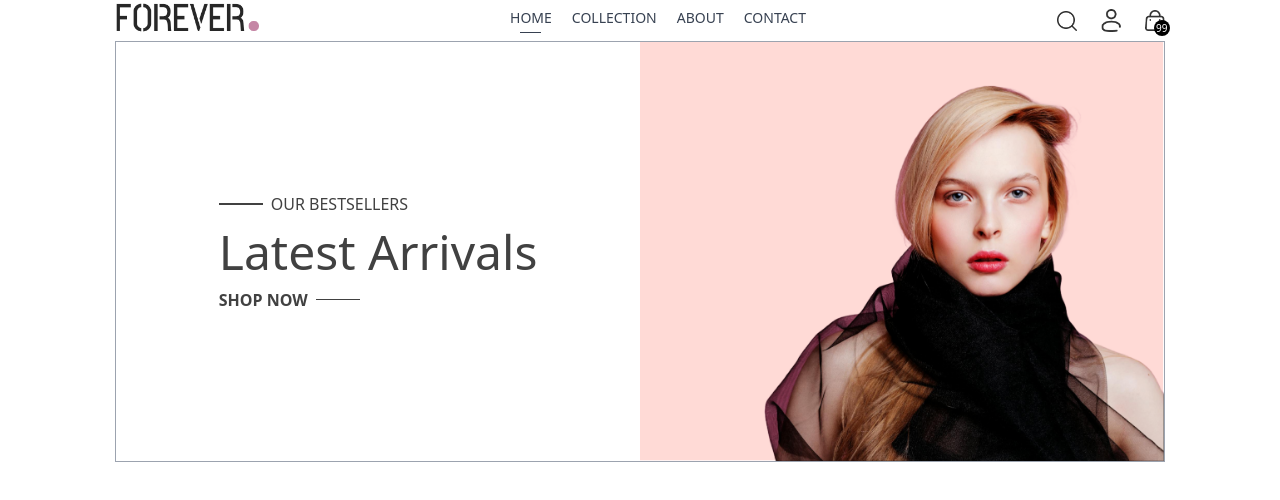
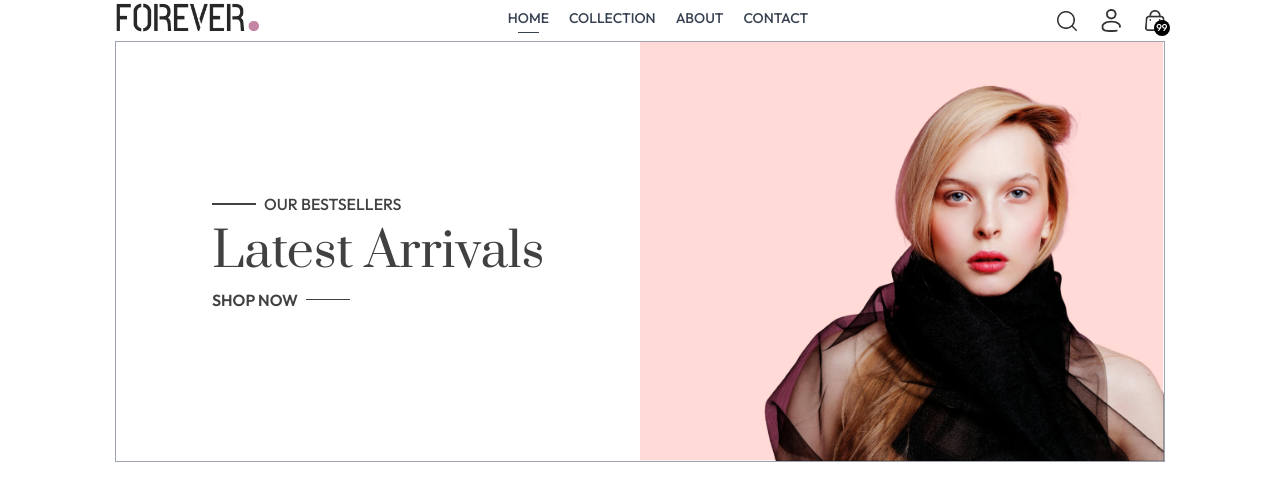
Before and after one commit to YogeshMahajanGit/E-com, a React (Vite) app in the folder frontend/: page / in a window 1280 px wide. Shown: the top 500 px of the page. Built offline with nearby package versions, Linux system fonts and the light colour scheme.

Commit message:
add fonts

```diff
--- a/frontend/src/components/Hero.jsx
+++ b/frontend/src/components/Hero.jsx
@@ -9,7 +9,7 @@
             <p className="w-8 md:w-11 h-[2px] bg-[#414141]"></p>
             <p className="font-medium text-sm md:text-base">OUR BESTSELLERS</p>
           </div>
-          <h1 className="text-3xl sm:py-3 lg:text-5xl leading-relaxed">
+          <h1 className="prata-regular text-3xl sm:py-3 lg:text-5xl leading-relaxed">
             Latest Arrivals
           </h1>
           <div className="flex items-center gap-2">
--- a/frontend/src/index.css
+++ b/frontend/src/index.css
@@ -1,7 +1,19 @@
+@import url('https://fonts.googleapis.com/css2?family=Outfit:wght@100..900&family=Prata&display=swap');
+
 @tailwind base;
 @tailwind components;
 @tailwind utilities;
 
+*{
+    font-family: Outfit;
+}
+
 a.active hr{
     display: block;
 }
+
+.prata-regular {
+    font-family: "Prata", serif;
+    font-weight: 400;
+    font-style: normal;
+  }
```
